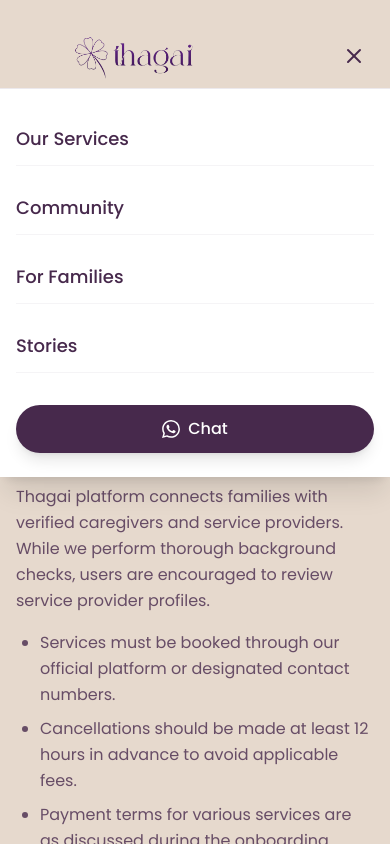
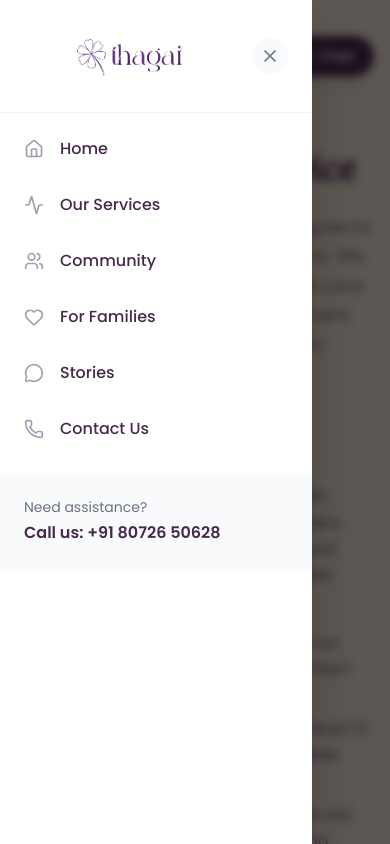
Before and after one commit to Abhi-Krish-21/Thagai_website, a React (Vite) app in the folder thagai_reference/: page /terms in a window 390 px wide. Both pictures are taken after a click on the button "Toggle menu". Shown: the top 844 px of the page. Built offline with nearby package versions, Linux system fonts and the light colour scheme.

Commit message:
phone view menu ui update

```diff
--- a/thagai_reference/src/components/Navigation.tsx
+++ b/thagai_reference/src/components/Navigation.tsx
@@ -1,5 +1,5 @@
 import { useEffect, useState } from 'react';
-import { Menu, X } from 'lucide-react';
+import { Menu, X, Home, Activity, Users, Heart, MessageCircle, Phone } from 'lucide-react';
 import { Link } from 'react-router-dom';
 import { Button } from './ui/Button';
 import { Logo } from './ui/Logo';
@@ -31,15 +31,26 @@ export function Navigation() {
   ];
 
   return (
+    <>
       <header
         className={`fixed top-0 left-0 right-0 z-50 transition-all duration-300 ${isScrolled ? 'bg-white/90 backdrop-blur-md shadow-sm py-3' : 'bg-transparent py-6'}`}>
 
         <div className="w-full px-4 md:px-12 lg:px-16">
           <nav className="flex items-center justify-between">
+            <div className="flex items-center gap-3">
+              {/* Mobile Menu Button */}
+              <button
+                className="md:hidden text-brown p-1 -ml-1"
+                onClick={() => setIsMobileMenuOpen(!isMobileMenuOpen)}
+                aria-label="Toggle menu">
+                {isMobileMenuOpen ? <X size={28} /> : <Menu size={28} />}
+              </button>
+
               {/* Logo */}
               <Link to="/" className="flex items-center group hover:opacity-80 transition-opacity">
                 <Logo variant="dark" size="md" />
               </Link>
+            </div>
 
             {/* Desktop Nav */}
             <div className="hidden md:flex items-center gap-8">
@@ -69,41 +80,17 @@ export function Navigation() {
               </Button>
             </div>
 
-          {/* Mobile Menu Button */}
-          <button
-            className="md:hidden text-brown p-2"
-            onClick={() => setIsMobileMenuOpen(!isMobileMenuOpen)}
-            aria-label="Toggle menu">
-            {isMobileMenuOpen ? <X size={24} /> : <Menu size={24} />}
-          </button>
-        </nav>
-      </div>
-
-      {/* Mobile Menu Overlay */}
-      <AnimatePresence>
-        {isMobileMenuOpen && (
-          <motion.div
-            initial={{ opacity: 0, height: 0 }}
-            animate={{ opacity: 1, height: 'auto' }}
-            exit={{ opacity: 0, height: 0 }}
-            className="md:hidden bg-white border-t border-brown/10 overflow-hidden shadow-xl">
-            <div className="container mx-auto px-4 py-6 flex flex-col gap-4">
-              {navLinks.map((link) => (
-                <a
-                  key={link.name}
-                  href={link.href}
-                  className="text-lg font-medium text-brown py-3 border-b border-brown/5"
-                  onClick={() => setIsMobileMenuOpen(false)}>
-                  {link.name}
-                </a>
-              ))}
+            {/* Mobile Chat Button */}
+            <div className="md:hidden">
               <Button
-                className="w-full mt-4 flex items-center justify-center gap-2"
-                onClick={handleChatClick}>
+                variant="primary"
+                size="sm"
+                onClick={handleChatClick}
+                className="flex items-center gap-2 px-3 py-1.5 text-sm">
                 <svg
                   viewBox="0 0 24 24"
-                  width="18"
-                  height="18"
+                  width="16"
+                  height="16"
                   fill="currentColor"
                   className="text-white"
                 >
@@ -112,9 +99,118 @@ export function Navigation() {
                 Chat
               </Button>
             </div>
+          </nav>
+        </div>
+
+      </header>
+      {/* Mobile Menu Overlay */}
+      <AnimatePresence>
+        {isMobileMenuOpen && (
+          <>
+            {/* Backdrop */}
+            <motion.div
+              initial={{ opacity: 0 }}
+              animate={{ opacity: 1 }}
+              exit={{ opacity: 0 }}
+              onClick={() => setIsMobileMenuOpen(false)}
+              className="fixed inset-0 bg-black/60 backdrop-blur-sm z-[60]"
+            />
+
+            {/* Menu Sidebar */}
+            <motion.div
+              initial={{ x: '-100%' }}
+              animate={{ x: 0 }}
+              exit={{ x: '-100%' }}
+              transition={{ type: 'spring', damping: 25, stiffness: 200 }}
+              className="fixed top-0 bottom-0 left-0 w-4/5 max-w-sm bg-white shadow-2xl z-[70] overflow-y-auto"
+            >
+              {/* Menu Header */}
+              <div className="flex items-center justify-between p-6 border-b border-gray-100">
+                <div onClick={() => setIsMobileMenuOpen(false)}>
+                  <Link to="/">
+                    <Logo variant="dark" size="md" />
+                  </Link>
+                </div>
+                <button
+                  onClick={() => setIsMobileMenuOpen(false)}
+                  className="p-2 text-gray-500 hover:text-gray-700 bg-gray-50 rounded-full hover:bg-gray-100 transition-colors"
+                >
+                  <X size={20} />
+                </button>
+              </div>
+
+              {/* Menu Items */}
+              <div className="py-2">
+                <Link
+                  to="/"
+                  onClick={() => setIsMobileMenuOpen(false)}
+                  className="flex items-center gap-4 px-6 py-4 text-brown font-medium hover:bg-cream/30 transition-colors"
+                >
+                  <Home size={20} className="text-gray-400" />
+                  Home
+                </Link>
+
+                {/* Specific replacements for our functionalities */}
+                <a
+                  href="/#services"
+                  onClick={() => setIsMobileMenuOpen(false)}
+                  className="flex items-center gap-4 px-6 py-4 text-brown font-medium hover:bg-cream/30 transition-colors"
+                >
+                  <Activity size={20} className="text-gray-400" />
+                  Our Services
+                </a>
+
+                <a
+                  href="/#community"
+                  onClick={() => setIsMobileMenuOpen(false)}
+                  className="flex items-center gap-4 px-6 py-4 text-brown font-medium hover:bg-cream/30 transition-colors"
+                >
+                  <Users size={20} className="text-gray-400" />
+                  Community
+                </a>
+
+                <a
+                  href="/#families"
+                  onClick={() => setIsMobileMenuOpen(false)}
+                  className="flex items-center gap-4 px-6 py-4 text-brown font-medium hover:bg-cream/30 transition-colors"
+                >
+                  <Heart size={20} className="text-gray-400" />
+                  For Families
+                </a>
+
+                <a
+                  href="/#testimonials"
+                  onClick={() => setIsMobileMenuOpen(false)}
+                  className="flex items-center gap-4 px-6 py-4 text-brown font-medium hover:bg-cream/30 transition-colors"
+                >
+                  <MessageCircle size={20} className="text-gray-400" />
+                  Stories
+                </a>
+
+                <Link
+                  to="/#contact"
+                  onClick={() => {
+                    setIsMobileMenuOpen(false);
+                    // Handle contact/chat if needed, but simple link for now
+                  }}
+                  className="flex items-center gap-4 px-6 py-4 text-brown font-medium hover:bg-cream/30 transition-colors"
+                >
+                  <Phone size={20} className="text-gray-400" />
+                  Contact Us
+                </Link>
+              </div>
+
+              {/* Menu Footer */}
+              <div className="bg-gray-50 p-6 mt-2">
+                <p className="text-sm text-gray-500 mb-1">Need assistance?</p>
+                <a href="tel:+918072650628" className="text-brown font-semibold block hover:text-gold transition-colors">
+                  Call us: +91 80726 50628
+                </a>
+              </div>
             </motion.div>
+          </>
         )}
       </AnimatePresence>
-    </header>
+    </>
   );
 }
```
Lines whose indentation alone changed are shown as unchanged.
